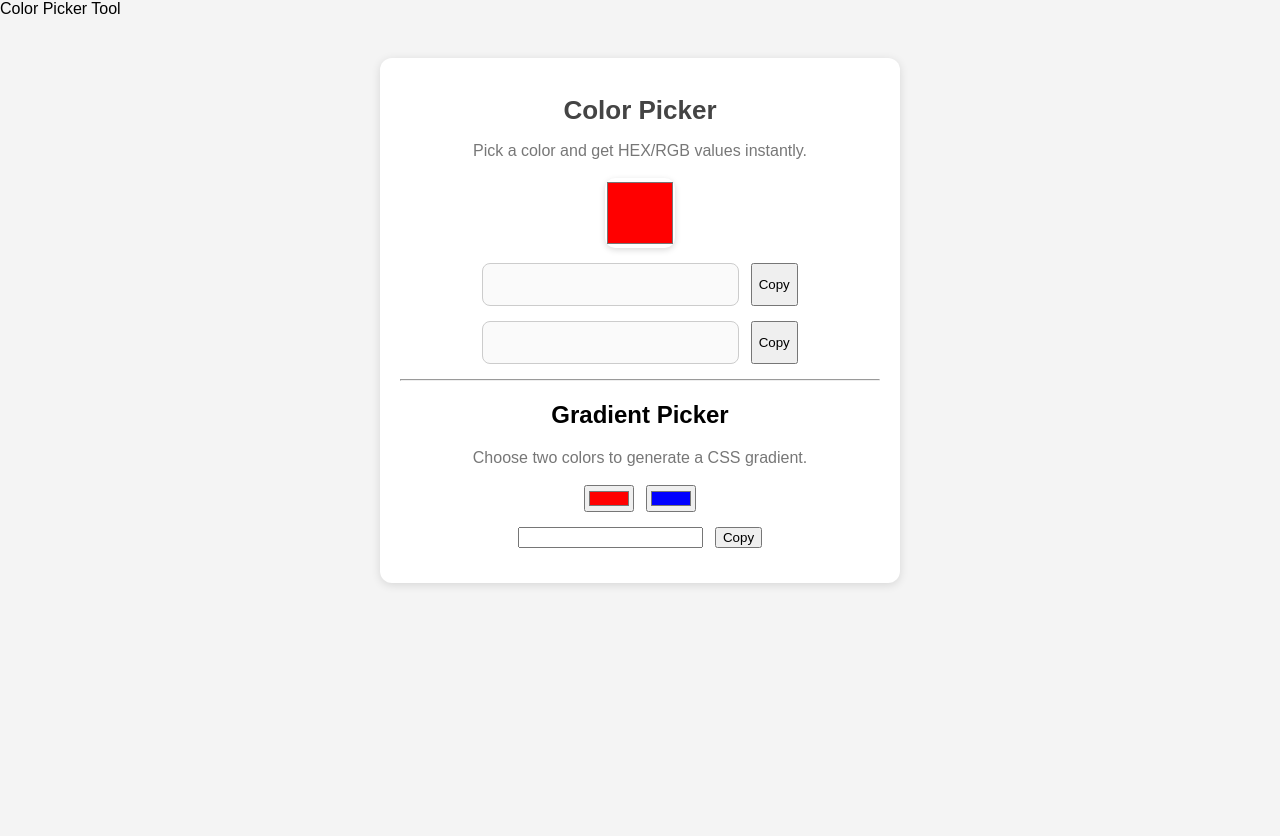
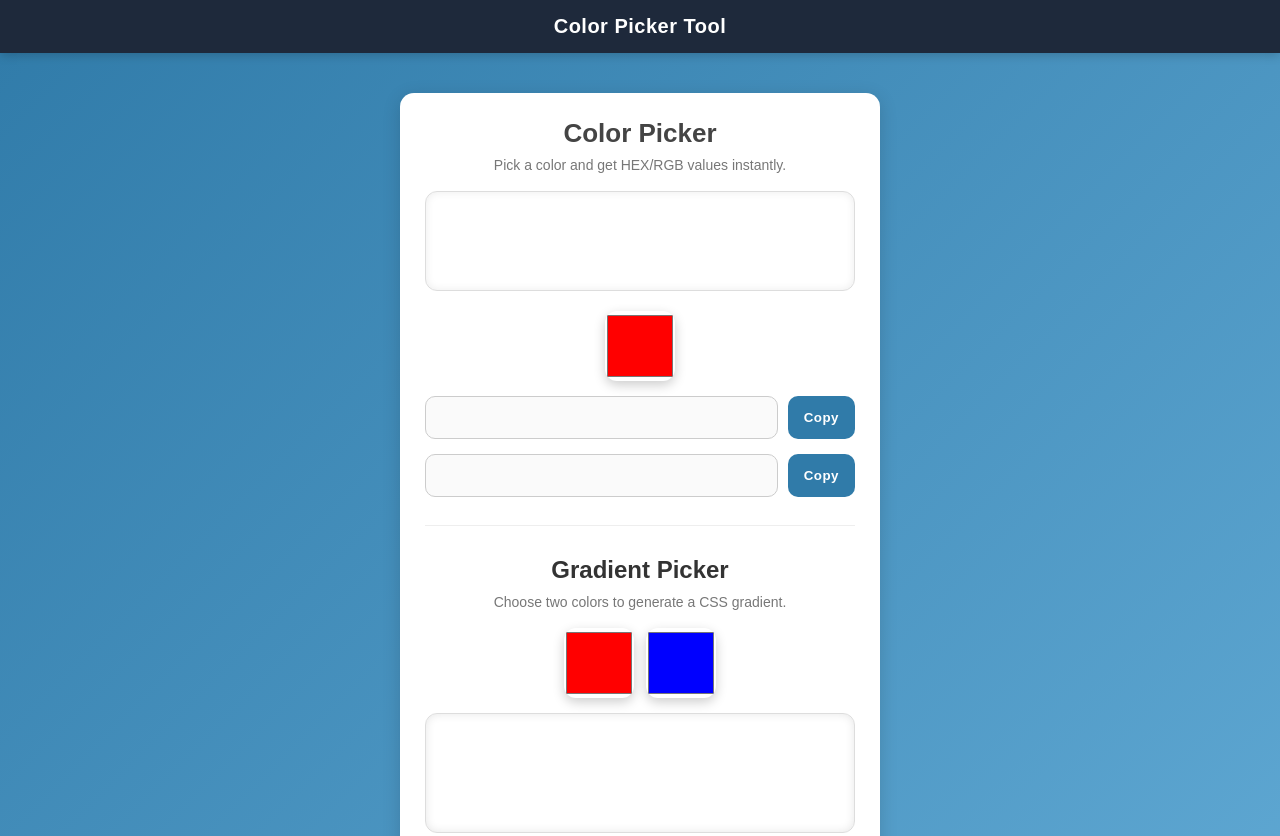
Before and after one commit to TOOLY-WEBSITE/TOOLY-WEBSITE-METAMORPHIX, a plain HTML site: page METAMORPHIX.COM-tooly-website-/tooly website 2345/frontend/pages/tools/utility/color-picker.html in a window 1280 px wide. Shown: the top 836 px of the page. Before the commit the page ends 800 px from the top, so only its background shows below. Drawn offline with Linux system fonts and the light colour scheme.

Commit message:
Update color-picker.css

```diff
--- a/METAMORPHIX.COM-tooly-website-/tooly website 2345/frontend/css/tools/utility/color-picker.css
+++ b/METAMORPHIX.COM-tooly-website-/tooly website 2345/frontend/css/tools/utility/color-picker.css
@@ -1,41 +1,94 @@
-/* GENERAL PAGE STYLE */
+
+* {
+    margin: 0;
+    padding: 0;
+    box-sizing: border-box;
+    font-family: Arial, sans-serif;
+    transition: all 0.25s ease;
+}
 
 body {
-    font-family: Arial, sans-serif;
-    background: #f4f4f4;
-    margin: 0;
-    padding: 0;
+    background: linear-gradient(135deg, #307ba9, #5fa8d3);
+    min-height: 100vh;
+    display: flex;
+    flex-direction: column;
+    align-items: center;
+    animation: fadeIn 0.7s ease;
 }
 
 
-/* CONTAINER */
+/* NAVBAR */
+
+.navbar {
+    width: 100%;
+    background: #1e293b;
+    color: white;
+    padding: 15px;
+    text-align: center;
+    font-size: 20px;
+    font-weight: bold;
+    letter-spacing: .5px;
+    box-shadow: 0 2px 10px rgba(0, 0, 0, 0.2);
+}
+
+
+/* MAIN CONTAINER */
 
 .container {
     max-width: 480px;
+    width: 90%;
     margin: 40px auto;
-    padding: 20px;
+    padding: 25px;
     background: white;
-    border-radius: 12px;
-    box-shadow: 0 2px 10px rgba(0, 0, 0, 0.12);
+    border-radius: 14px;
+    box-shadow: 0 4px 18px rgba(0, 0, 0, 0.15);
     text-align: center;
 }
 
+.container:hover {
+    transform: translateY(-6px);
+    box-shadow: 0 18px 35px rgba(0, 0, 0, 0.22);
+}
 
-/* HEADING */
+
+/* TEXT */
 
 h1 {
-    margin-bottom: 10px;
+    margin-bottom: 8px;
     font-size: 26px;
     color: #444;
+}
+
+h1:hover {
+    color: #307ba9;
+    letter-spacing: 1px;
+}
+
+h2 {
+    margin-top: 30px;
+    margin-bottom: 10px;
+    color: #333;
 }
 
 .muted {
     margin-bottom: 18px;
     color: #777;
+    font-size: 14px;
 }
 
 
-/* INPUT ROWS */
+/* PREVIEW BOX */
+
+#preview {
+    height: 100px;
+    border-radius: 12px;
+    margin-bottom: 20px;
+    border: 1px solid #ddd;
+    box-shadow: inset 0 0 8px rgba(0, 0, 0, 0.08);
+}
+
+
+/* FORM ROWS */
 
 .form-row {
     margin: 15px 0;
@@ -44,30 +97,117 @@ h1 {
     gap: 12px;
 }
 
+.form-row:hover {
+    transform: translateY(-2px);
+}
 
-/* COLOR PICKER */
+.two-col {
+    display: flex;
+    gap: 10px;
+}
 
-#colorInput {
+
+/* COLOR PICKERS */
+
+input[type="color"] {
     width: 70px;
     height: 70px;
     border: none;
     background: none;
     cursor: pointer;
     padding: 0;
-    border-radius: 10px;
-    box-shadow: 0 2px 6px rgba(0, 0, 0, 0.15);
+    border-radius: 12px;
+    box-shadow: 0 4px 12px rgba(0, 0, 0, 0.2);
+}
+
+input[type="color"]:hover {
+    transform: scale(1.1) rotate(1deg);
+    box-shadow: 0 10px 22px rgba(0, 0, 0, 0.3);
+}
+
+input[type="color"]:active {
+    transform: scale(0.9);
 }
 
 
-/* OUTPUT BOXES */
+/* OUTPUT INPUTS */
 
-#hexOut,
-#rgbOut {
-    width: 48%;
+input[type="text"] {
+    flex: 1;
     padding: 12px;
     font-size: 15px;
     border: 1px solid #ccc;
-    border-radius: 8px;
+    border-radius: 10px;
     background: #fafafa;
     text-align: center;
 }
+
+input[type="text"]:hover {
+    background: #fff;
+    border-color: #307ba9;
+    box-shadow: 0 0 0 3px rgba(48, 123, 169, 0.15);
+}
+
+input[type="text"]:focus {
+    outline: none;
+    border-color: #307ba9;
+    box-shadow: 0 0 0 4px rgba(48, 123, 169, 0.25);
+}
+
+
+/* BUTTONS */
+
+.copy-btn {
+    padding: 10px 16px;
+    border: none;
+    border-radius: 10px;
+    background: #307ba9;
+    color: white;
+    cursor: pointer;
+    font-weight: bold;
+    letter-spacing: .5px;
+}
+
+.copy-btn:hover {
+    background: #256487;
+    transform: translateY(-3px);
+    box-shadow: 0 10px 20px rgba(0, 0, 0, 0.25);
+}
+
+.copy-btn:active {
+    transform: scale(0.92);
+}
+
+
+/* GRADIENT BOX */
+
+#gradientBox {
+    height: 120px;
+    border-radius: 12px;
+    border: 1px solid #ddd;
+    margin-bottom: 15px;
+    box-shadow: inset 0 0 10px rgba(0, 0, 0, 0.1);
+}
+
+
+/* DIVIDER */
+
+hr {
+    margin: 28px 0;
+    border: none;
+    border-top: 1px solid #eee;
+}
+
+
+/* ANIMATIONS */
+
+@keyframes fadeIn {
+    from {
+        opacity: 0;
+        transform: translateY(20px);
+    }
+    to {
+        opacity: 1;
+        transform: translateY(0);
+    }
+}
```
